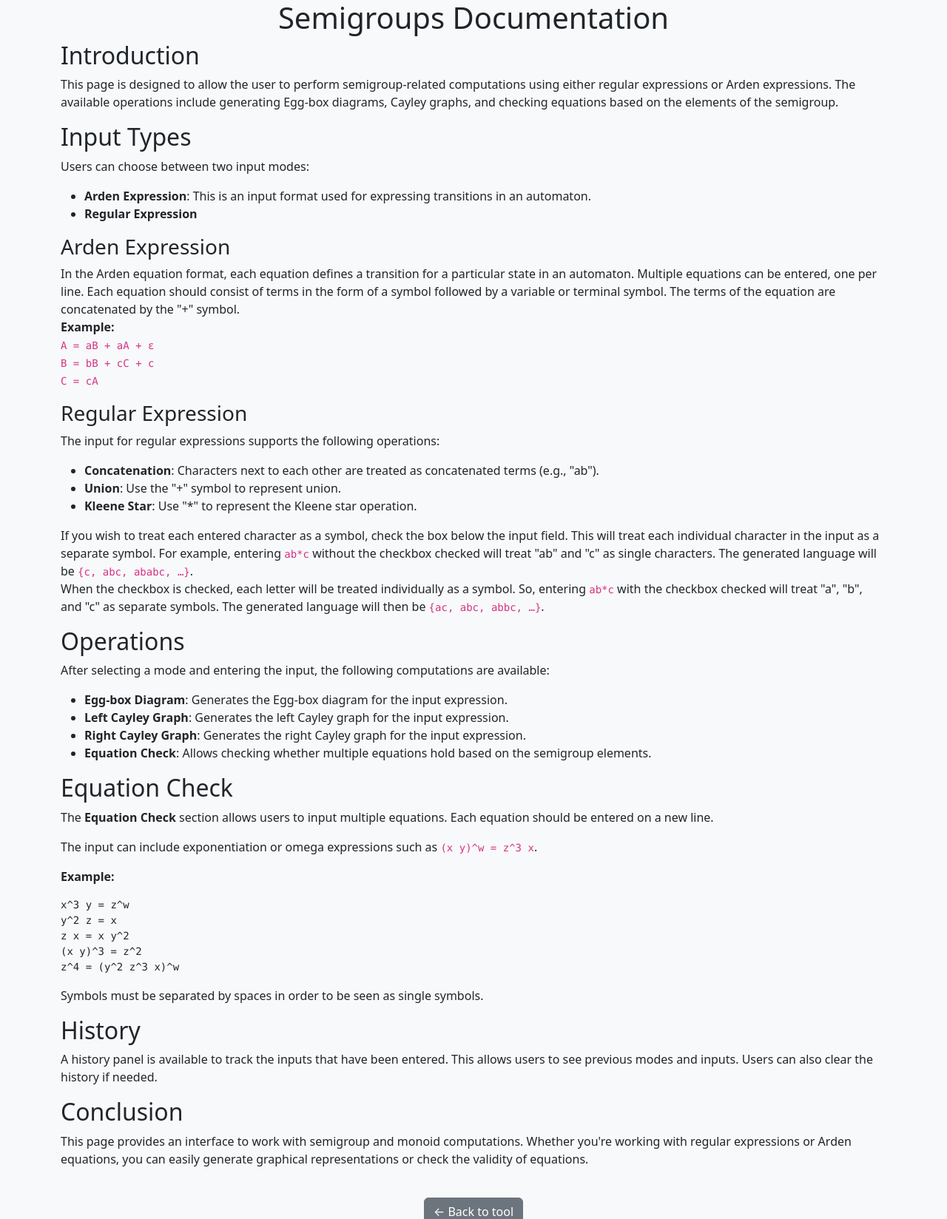
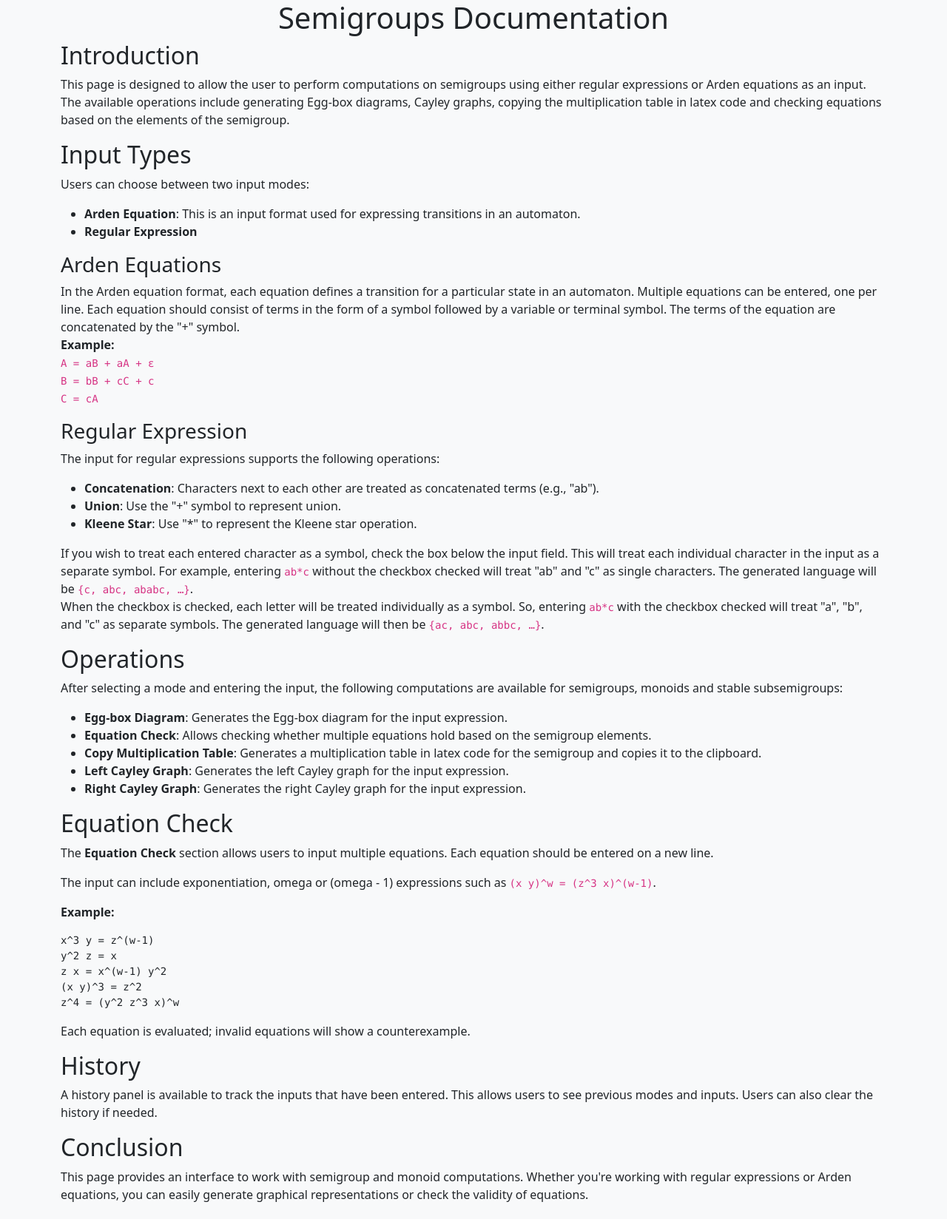
Before and after one commit to HaneenKl/Bachelor-Project, a Flask app: page /docs in a window 1280 px wide. Shown: the top 1648 px of the page at 74% size. Run offline with Flask 3, Linux system fonts and the light colour scheme; some libraries are stand-ins or nearby versions.

Commit message:
refactor: update documentation

```diff
--- a/templates/docs.html
+++ b/templates/docs.html
@@ -16,9 +16,10 @@
     <section>
         <h2>Introduction</h2>
         <p>
-            This page is designed to allow the user to perform semigroup-related computations using either regular
-            expressions or Arden expressions.
-            The available operations include generating Egg-box diagrams, Cayley graphs, and checking equations based on
+            This page is designed to allow the user to perform computations on semigroups using either regular
+            expressions or Arden equations as an input.
+            The available operations include generating Egg-box diagrams, Cayley graphs, copying the multiplication
+            table in latex code and checking equations based on
             the elements of the semigroup.
         </p>
     </section>
@@ -27,12 +28,12 @@
         <h2>Input Types</h2>
         <p>Users can choose between two input modes:</p>
         <ul>
-            <li><strong>Arden Expression</strong>: This is an input format used for expressing transitions in an
+            <li><strong>Arden Equation</strong>: This is an input format used for expressing transitions in an
                 automaton.
             </li>
             <li><strong>Regular Expression</strong></li>
         </ul>
-        <h3>Arden Expression</h3>
+        <h3>Arden Equations</h3>
         <p>
             In the Arden equation format, each equation defines a transition for a particular state in an automaton.
             Multiple equations can be entered, one per line.
@@ -71,14 +72,18 @@
 
     <section>
         <h2>Operations</h2>
-        <p>After selecting a mode and entering the input, the following computations are available:</p>
+        <p>After selecting a mode and entering the input, the following computations are available for semigroups,
+            monoids and stable subsemigroups:</p>
         <ul>
             <li><strong>Egg-box Diagram</strong>: Generates the Egg-box diagram for the input expression.</li>
-            <li><strong>Left Cayley Graph</strong>: Generates the left Cayley graph for the input expression.</li>
-            <li><strong>Right Cayley Graph</strong>: Generates the right Cayley graph for the input expression.</li>
             <li><strong>Equation Check</strong>: Allows checking whether multiple equations hold based on the semigroup
                 elements.
             </li>
+            <li><strong>Copy Multiplication Table</strong>: Generates a multiplication table in latex code for the
+                semigroup and copies it to the clipboard.
+            </li>
+            <li><strong>Left Cayley Graph</strong>: Generates the left Cayley graph for the input expression.</li>
+            <li><strong>Right Cayley Graph</strong>: Generates the right Cayley graph for the input expression.</li>
         </ul>
     </section>
 
@@ -89,19 +94,20 @@
             be entered on a new line.
         </p>
         <p>
-            The input can include exponentiation or omega expressions such as <code>(x y)^w = z^3 x</code>.
+            The input can include exponentiation, omega or (omega - 1) expressions such as <code>(x y)^w = (z^3
+            x)^(w-1)</code>.
         </p>
 
         <p><strong>Example:</strong></p>
         <pre>
-x^3 y = z^w
+x^3 y = z^(w-1)
 y^2 z = x
-z x = x y^2
+z x = x^(w-1) y^2
 (x y)^3 = z^2
 z^4 = (y^2 z^3 x)^w
 </pre>
         <p>
-            Symbols must be separated by spaces in order to be seen as single symbols.
+            Each equation is evaluated; invalid equations will show a counterexample.
         </p>
 
     </section>
```
